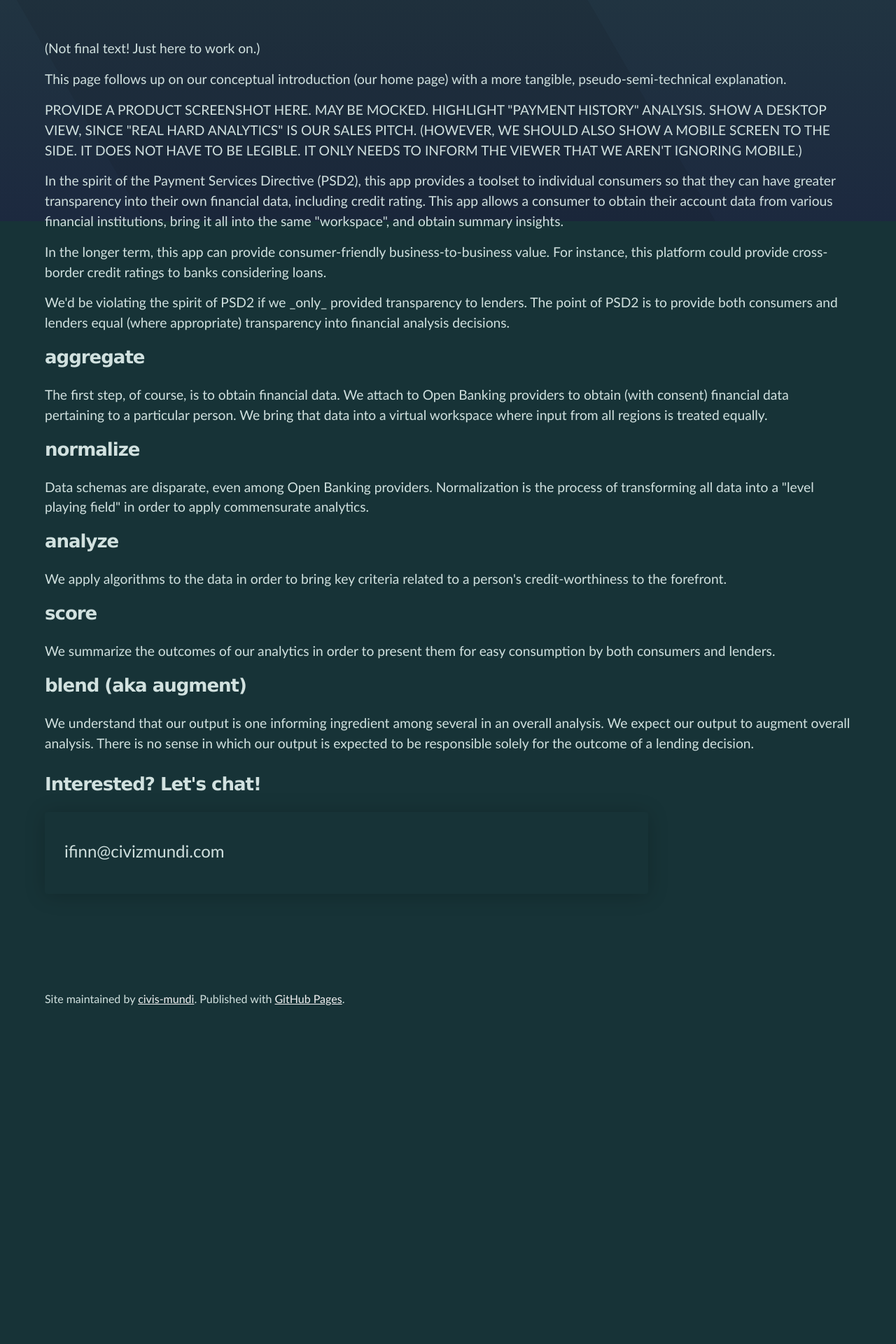
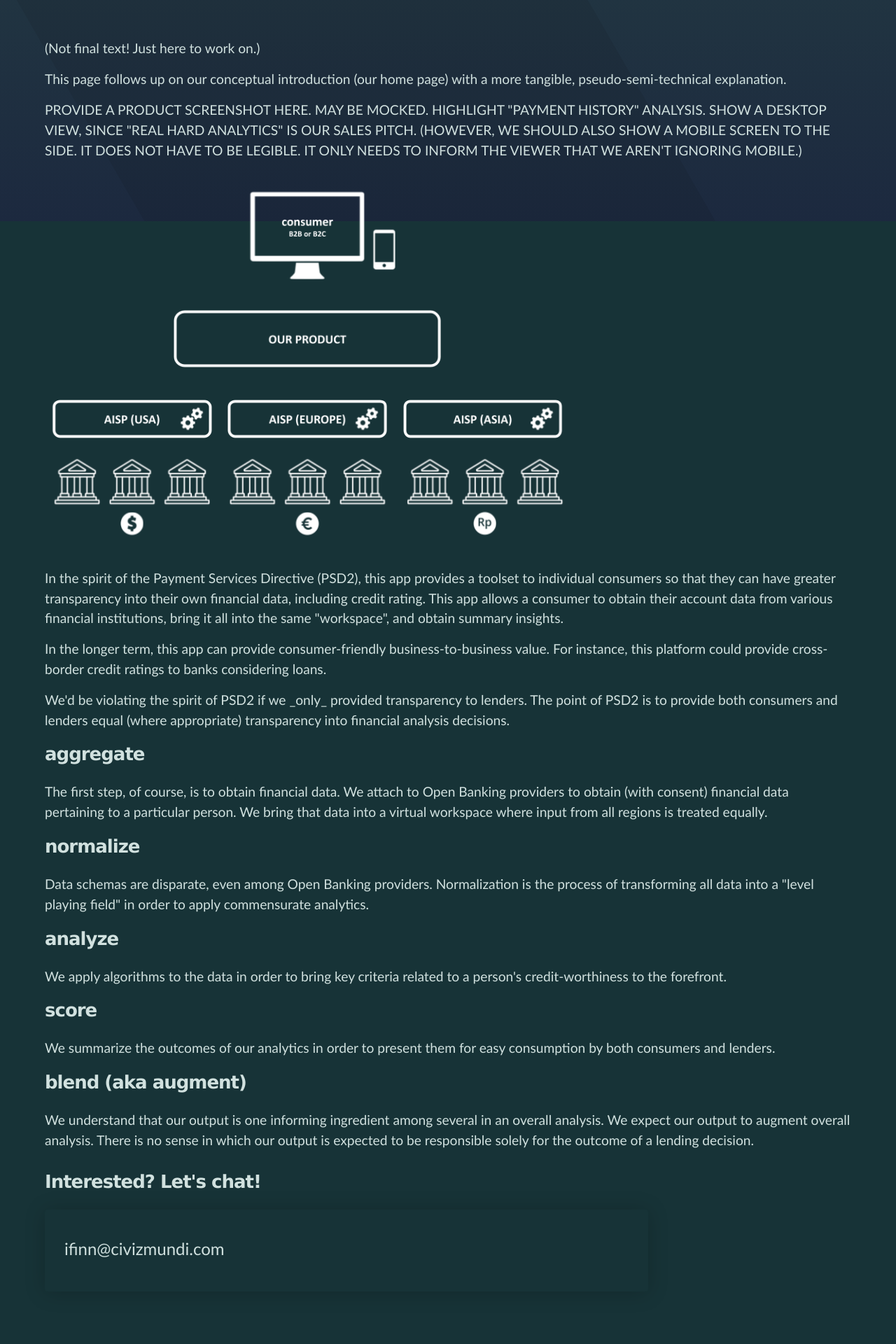
Before and after one commit to civis-mundi/civis-mundi.github.io, a Jekyll site: the page built from product/index.html, in a window 1280 px wide. Shown: the part 584-2504 px from the top of the page at 70% size. Built offline with Jekyll 4.4.1, drawn with Linux system fonts in a browser that asks for light colours; before the commit the page ends 2062 px from its top, so only the background shows below that.

Commit message:
#2 Added graphic to Product page.

```diff
--- a/product/index.html
+++ b/product/index.html
@@ -23,6 +23,7 @@ layout: default
         SHOW A MOBILE SCREEN TO THE SIDE. IT DOES NOT HAVE TO BE LEGIBLE. IT ONLY NEEDS TO INFORM
         THE VIEWER THAT WE AREN'T IGNORING MOBILE.)
     </p>
+    <img src="../img/civis-mundi-01.png" style="border:0; box-shadow: none;">
     <p>
         In the spirit of the <b>Payment Services Directive (PSD2)</b>, this app provides a toolset to
         individual consumers so that they can have greater transparency into their own financial data,
```
Also changed, not shown: img/civis-mundi-01.png.
